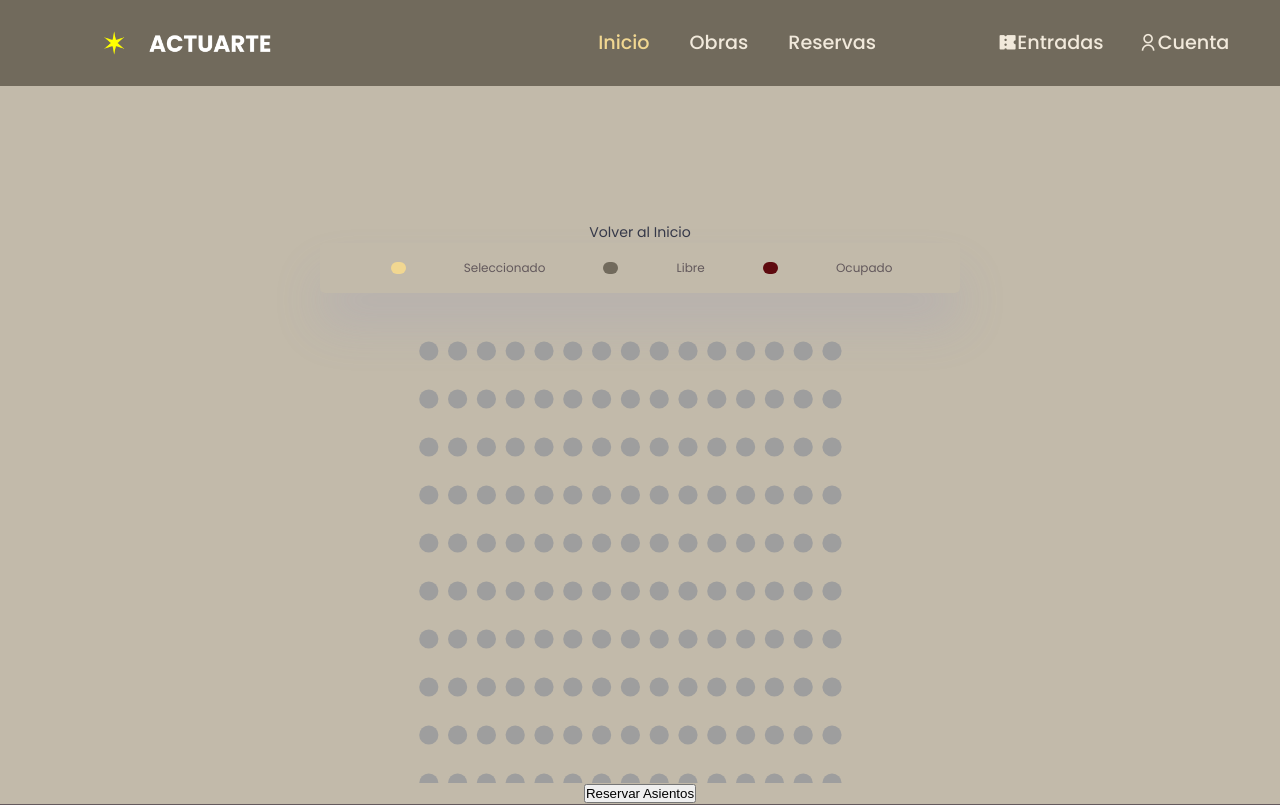
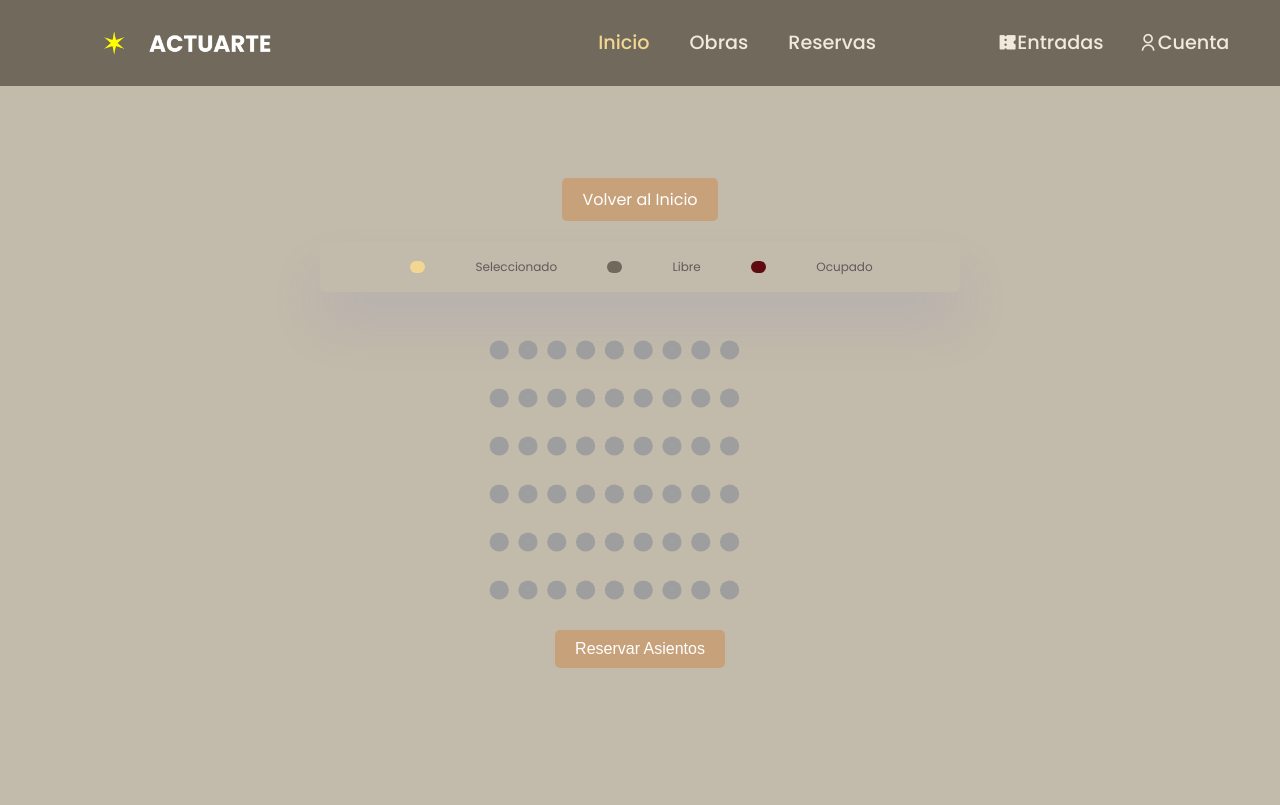
Before and after one commit to Dvniiel/ActuArteVue, a Vue app: page /reservas in a window 1280 px wide. Shown: the top 805 px of the page. Built offline with nearby package versions, Linux system fonts and the light colour scheme.

Commit message:
Cambios en el diseño de asientos

```diff
--- a/src/views/ReservasView.vue
+++ b/src/views/ReservasView.vue
@@ -45,7 +45,7 @@ const esAsientoOcupado = (asientoId: number) => {
 <template>
   <div class="reservas-view">
     <div class="navigation">
-      <RouterLink to="/">Volver al Inicio</RouterLink>
+      <RouterLink to="/" class="toIndex-button">Volver al Inicio</RouterLink>
     </div>
     <div class="showcase">
       <div class="seat selected"></div>
@@ -62,9 +62,9 @@ const esAsientoOcupado = (asientoId: number) => {
         viewBox="0 0 100 100"
         preserveAspectRatio="xMidYMid meet"
       >
-        <g v-for="row in 10" :key="row">
+        <g v-for="row in 6" :key="row">
           <circle
-            v-for="col in 15"
+            v-for="col in 9"
             :key="col"
             :cx="col * 6"
             :cy="row * 10"
@@ -81,7 +81,7 @@ const esAsientoOcupado = (asientoId: number) => {
         </g>
       </svg>
     </div>
-    <button @click="reservarAsientosSeleccionados">Reservar Asientos</button>
+    <button @click="reservarAsientosSeleccionados" class="reserve-button">Reservar Asientos</button>
     <p class="text">
       Has seleccionado <span>{{ asientosSeleccionados.length }}</span> asientos.
     </p>
@@ -100,17 +100,10 @@ const esAsientoOcupado = (asientoId: number) => {
   --box-shadow: 0 2rem 3rem var(--dark-color);
 }
 
-.top {
-  margin-top: 100px;
-  display: flex;
-  justify-content: center;
-  align-items: center;
-  height: 100px;
-}
 
 .container {
   display: flex;
-  justify-content: center;
+  transform: translate(5.5%);
 }
 
 .seat {
@@ -137,7 +130,7 @@ const esAsientoOcupado = (asientoId: number) => {
   width: 50%;
   height: 50px;
   display: flex;
-  justify-content: space-around;
+  justify-content: space-evenly;
   align-items: center;
   list-style-type: none;
   padding: 5px 40px;
@@ -145,6 +138,7 @@ const esAsientoOcupado = (asientoId: number) => {
   box-shadow: var(--box-shadow);
   border-radius: 5px;
   color: var(--dark-color);
+  margin-top: 30px;
 }
 
 .showcase li {
@@ -199,4 +193,27 @@ const esAsientoOcupado = (asientoId: number) => {
 .Router__Index:hover {
   color: #000;
 }
+
+.reserve-button {
+  background-color: var(--primary-color);
+  color: white;
+  padding: 10px 20px;
+  border: none;
+  border-radius: 5px;
+  cursor: pointer;
+  font-size: 1rem;
+  margin-bottom: 20px;
+  transform: translate(0%,-400%);
+}
+
+.toIndex-button {
+  background-color: var(--primary-color);
+  color: white;
+  padding: 10px 20px;
+  border: none;
+  border-radius: 5px;
+  cursor: pointer;
+  font-size: 1rem;
+  margin-bottom: 40px;
+}
 </style>
```
